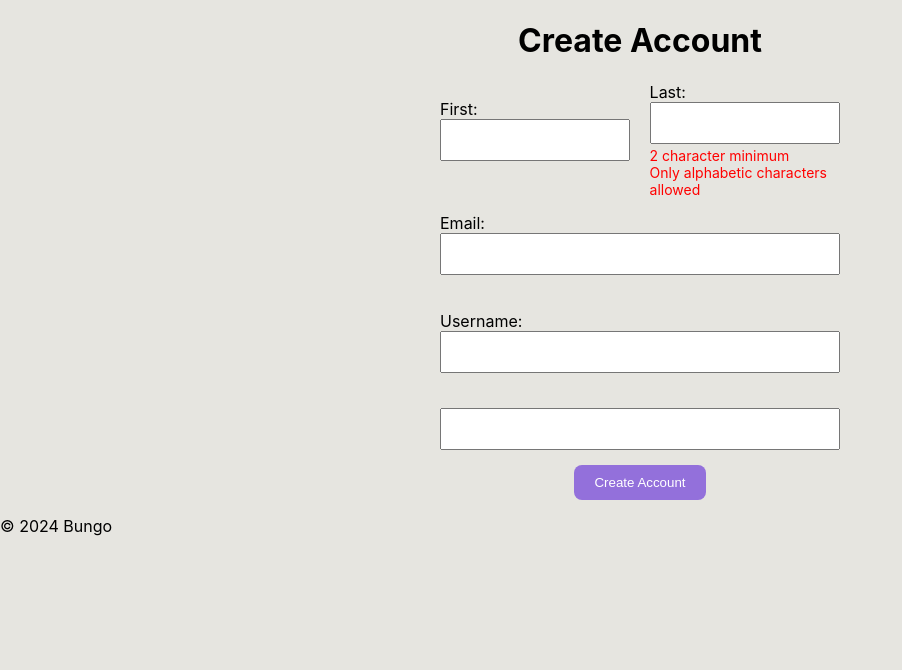
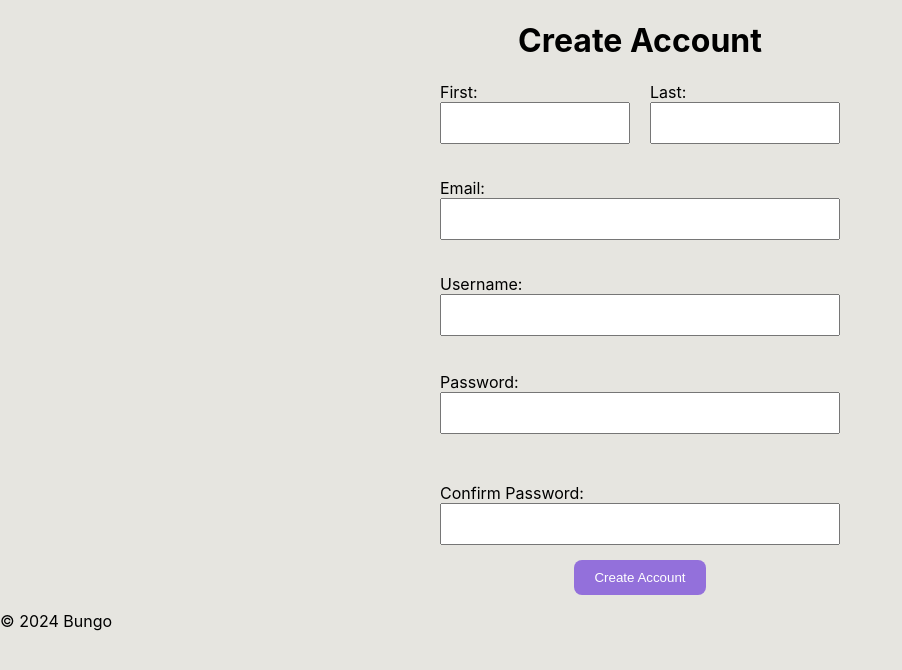
Before and after one commit to Van-Nice/nb, a React (Create React App) app in the folder frontend/nb-front-end/: page /create-account in a window 1280 px wide. Shown: the top 670 px of the page, without its empty margins (0-902 px from the left). Built offline with nearby package versions, Linux system fonts and the light colour scheme.

Commit message:
Improve input validation for name email and password

```diff
--- a/frontend/nb-front-end/src/components/CreateAccount.js
+++ b/frontend/nb-front-end/src/components/CreateAccount.js
@@ -8,7 +8,7 @@ export default function CreateAccount() {
   // Name
   const validateName = (name) => {
     const minLength = name.length > 1;
-    const isAlphabetic = /^[A-Za-z]+$/.test(name);
+    const isAlphabetic = /^[A-Za-z\s]+$/.test(name);
     return {
       minLength,
       isAlphabetic,
@@ -29,8 +29,8 @@ export default function CreateAccount() {
   };
   // Last name
   const [lastName, setLastName] = useState("");
-  const [lastNameValid, setLastNameValid] = useState(false);
-  const [lastNameIsTyping, setLastNameIsTyping] = useState({
+  const [lastNameIsTyping, setLastNameIsTyping] = useState(false); // should be a boolean
+  const [lastNameValid, setLastNameValid] = useState({
     minLength: false,
     isAlphabetic: true,
   });
@@ -39,38 +39,71 @@ export default function CreateAccount() {
     const value = e.target.value;
     setLastName(value);
     setLastNameValid(validateName(value));
-  }
-  // Username - set after you already have your db configured
+  };
+
+  // Email
+  // todo: Validate by checking if there's already an account with this email if so prompt user to login
+  const validateEmail = (email) => /^[^\s@]+@[^\s@]+\.[^\s@]+$/.test(email);
+  const [email, setEmail] = useState("");
+  const [emailIsTyping, setEmailIsTyping] = useState(false);
+  const [emailValid, setEmailValid] = useState(false);
+  const handleEmail = (e) => {
+    setEmailIsTyping(true);
+    const value = e.target.value;
+    setEmail(value);
+    setEmailValid(validateEmail(value));
+  };
+
+  // Username
+  // TODO: Validate by checking with the database to make sure there's no other user with the same name
   const [username, setUserName] = useState("");
   const [usernameValid, setUsernameValid] = useState(false);
   const [usernameIsTyping, setUsernameIsTypeing] = useState(false);
 
-  const [email, setEmail] = useState("");
+  // Password
+  const validatePassword = (password) => {
+    const minLength = password.length >= 8;
+    const hasUpperCase = /[A-Z]/.test(password);
+    const hasLowerCase = /[a-z]/.test(password);
+    const hasNumber = /\d/.test(password);
+    const hasSpecialChar = /[!@#$%^&*(),.?":{}|<>]/.test(password);
+    const noSpaces = /^[^\s]+$/.test(password);
+
+    return {
+      minLength,
+      hasUpperCase,
+      hasLowerCase,
+      hasNumber,
+      hasSpecialChar,
+      noSpaces,
+    };
+  };
   const [password, setPassword] = useState("");
-  const [confirmPassword, setConfirmPassword] = useState("");
-  const [birthDate, setBirthDate] = useState("");
-  // Input validation
-
-  const [emailValid, setEmailValid] = useState(false);
-  const [confirmPasswordValid, setConfirmPasswordValid] = useState(false);
-  const [birthDateError, setBirthDateError] = useState(false);
-  const [passwordValidation, setPasswordValidation] = useState({
+  const [passwordIsTyping, setPasswordIsTyping] = useState(false);
+  const [passwordValid, setPasswordValid] = useState({
     minLength: false,
     hasUpperCase: false,
     hasLowerCase: false,
     hasNumber: false,
     hasSpecialChar: false,
+    noSpaces: true,
   });
+  const handlePassword = (e) => {
+    setPasswordIsTyping(true);
+    const value = e.target.value;
+    setPassword(value);
+    setPasswordValid(validatePassword(value));
+  };
+
+  // Confirm password
+  const [confirmPassword, setConfirmPassword] = useState("");
+  // Birth date
+  const [birthDate, setBirthDate] = useState("");
+  // Input validation
+
+  const [confirmPasswordValid, setConfirmPasswordValid] = useState(false);
+  const [birthDateError, setBirthDateError] = useState(false);
   const navigate = useNavigate();
-
-// Validation functions
-
-  const validateEmail = (email) => /^[^\s@]+@[^\s@]+\.[^\s@]+$/.test(email);
-  const [isFormValid, setIsFormValid] = useState(false);
-
-  const validatePassword = (password) => {
-    const minLength = 8
-  }
 
   const handleSubmit = async (event) => {
     event.preventDefault();
@@ -88,36 +121,33 @@ export default function CreateAccount() {
             <div className={styles.section}>
               <label>
                 First:
-                <input
-                  type="text"
-                  onChange={handleFirstName}
-                  maxLength={50}
-                />
+                <input type="text" onChange={handleFirstName} maxLength={50} />
               </label>
-              <div className={styles.error}>
-               {firstNameIsTyping && !firstNameValid.minLength && (
-                <div>2 character minimum</div>
-               )}
-               {firstNameIsTyping && !firstNameValid.isAlphabetic && (
-                <div>Only alphabetic characters allowed</div>
-               )}
+              <div className={styles.errorContainer}>
+                {firstNameIsTyping && !firstNameValid.minLength && (
+                  <div className={styles.error}>2 character minimum</div>
+                )}
+                {firstNameIsTyping && !firstNameValid.isAlphabetic && (
+                  <div className={styles.error}>
+                    Only alphabetic characters allowed
+                  </div>
+                )}
               </div>
             </div>
             {/* Last name */}
-            <div>
+            <div className={styles.section}>
               <label>
                 Last:
-                <input
-                  type="text"
-                  onChange={handleLastName}
-                />
+                <input type="text" onChange={handleLastName} maxLength={50} />
               </label>
-              <div className={styles.error}>
+              <div className={styles.errorContainer}>
                 {lastNameIsTyping && !lastNameValid.minLength && (
-                  <div>2 character minimum</div>
+                  <div className={styles.error}>2 character minimum</div>
                 )}
                 {lastNameIsTyping && !lastNameValid.isAlphabetic && (
-                  <div>Only alphabetic characters allowed</div>
+                  <div className={styles.error}>
+                    Only alphabetic characters allowed
+                  </div>
                 )}
               </div>
             </div>
@@ -125,17 +155,12 @@ export default function CreateAccount() {
           {/* Email */}
           <label>
             Email:
-            <input
-              type="email"
-              name="email"
-              value={email}
-              onChange={(e) => setEmail(e.target.value)}
-              maxLength={255}
-
-            />
-          <div className={styles.error}>
-            {/* {email.length > 0 && !emailRegex.test(email) ? "Invalid email" : ""} */}
-          </div>
+            <input type="email" onChange={handleEmail} maxLength={255} />
+            <div className={styles.errorContainer}>
+              {emailIsTyping && !emailValid && (
+                <div className={styles.error}>Invalid Email</div>
+              )}
+            </div>
           </label>
           {/* Username */}
           <label>
@@ -155,11 +180,43 @@ export default function CreateAccount() {
           </label>
           {/* Password */}
           <label>
+            Password:
+            <input type="password" onChange={handlePassword} />
+          </label>
+          <div className={styles.errorContainer}>
+            {passwordIsTyping && !passwordValid.minLength && (
+              <div className={styles.error}>Need at least 8 characters</div>
+            )}
+            {passwordIsTyping && !passwordValid.hasUpperCase && (
+              <div className={styles.error}>
+                Need at least 1 uppercase character
+              </div>
+            )}
+            {passwordIsTyping && !passwordValid.hasLowerCase && (
+              <div className={styles.error}>
+                Need at least 1 lowercase character
+              </div>
+            )}
+            {passwordIsTyping && !passwordValid.hasNumber && (
+              <div className={styles.error}>Need at least 1 number</div>
+            )}
+            {passwordIsTyping && !passwordValid.hasSpecialChar && (
+              <div className={styles.error}>
+                Need at least 1 special character ex. $,#,@,*
+              </div>
+            )}
+            {passwordIsTyping && !passwordValid.noSpaces && (
+              <div className={styles.error}>
+                Password cannot contain spaces!
+              </div>
+            )}
+          </div>
+          {/* Confirm Password */}
+          <label>
+            Confirm Password:
             <input
               type="password"
-              name="password"
-              value={password}
-              onChange={(e) => setPassword(e.target.value)}
+              // onChange={}
             />
           </label>
           {/* Submit Button */}
--- a/frontend/nb-front-end/src/styles/CreateAccount.module.css
+++ b/frontend/nb-front-end/src/styles/CreateAccount.module.css
@@ -9,8 +9,7 @@ label {
 }
 
 input[type="text"],
-input[type="password"]
- {
+input[type="password"] {
   width: 100%; /* Make the input fields take up the full width of their container */
   padding: 10px; /* Add padding for better appearance */
   font-size: 16px; /* Increase the font size */
@@ -22,6 +21,7 @@ input[type="date"] {
   padding: 10px; /* Add padding for better appearance */
   font-size: 16px; /* Increase the font size */
   box-sizing: border-box; /* Ensure padding and border are included in the element's total width and height */
+  width: -moz-fit-content;
   width: fit-content; /* Adjust the width to fit the content */
 }
 
@@ -38,7 +38,6 @@ input[type="email"] {
   margin-top: 20px; /* Add some space above the link */
   color: grey;
   text-decoration: none; /* Remove the underline */
-
 }
 
 .container {
@@ -54,8 +53,8 @@ input[type="email"] {
 .name {
   display: flex;
   flex-direction: row;
-    align-items: center;
-    grid-column-gap: 20px;
+  align-items: flex-start;
+  column-gap: 20px;
 }
 
 .createAccountButton {
@@ -82,6 +81,7 @@ input[type="email"] {
 .section {
   display: flex;
   flex-direction: column;
+  width: 50%;
 }
 
 .error {
@@ -90,3 +90,7 @@ input[type="email"] {
   margin-top: 0.25em;
   min-height: 1.2em; /* Reserve space for the error message */
 }
+
+.errorContainer {
+  min-height: 1.2em;
+}
```
Lines whose indentation alone changed are shown as unchanged.
